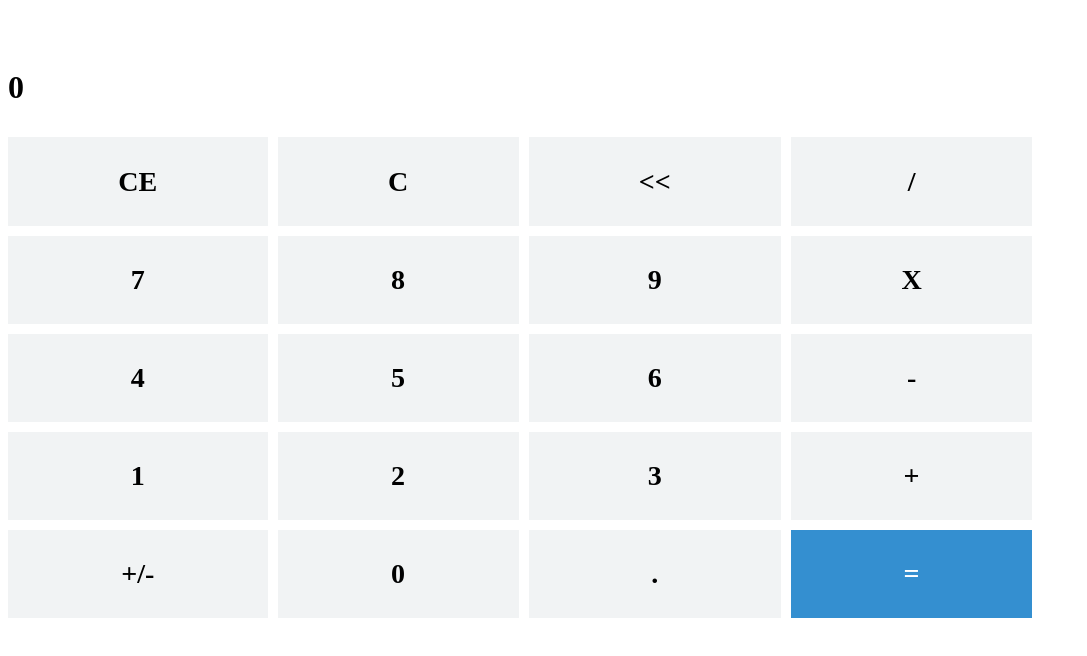
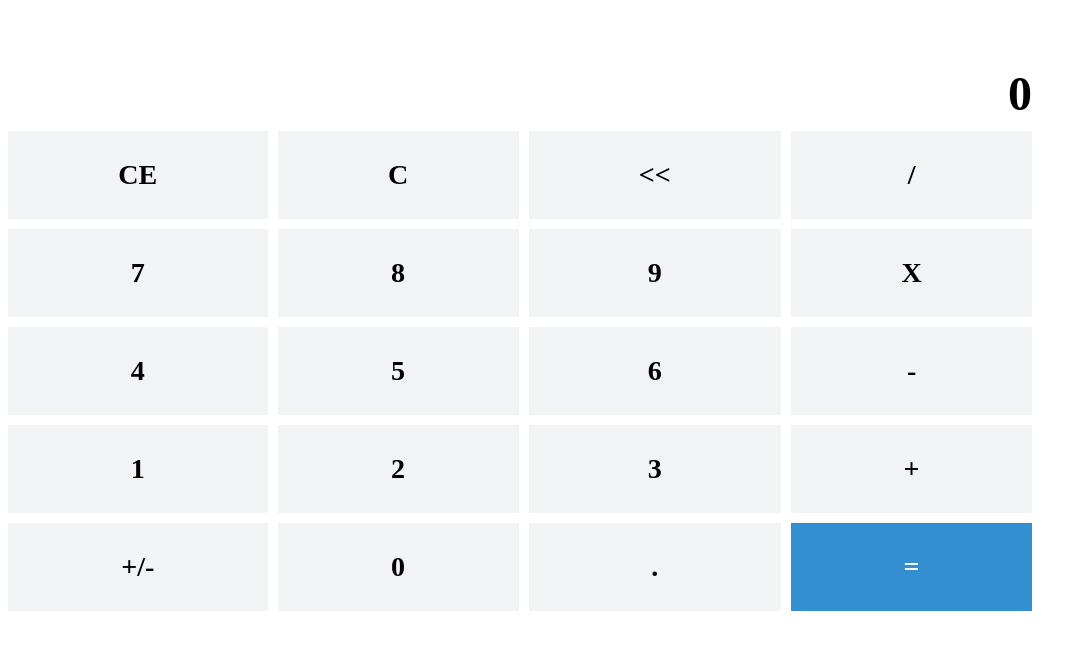
Before and after one commit to ivoka9/calculator, an Angular app: page /main in a window 1280 px wide. Shown: the top 656 px of the page, without its empty margins (0-1087 px from the left). Built offline with nearby package versions, Linux system fonts and the light colour scheme.

Commit message:
[Fix] Text Size

```diff
--- a/src/app/components/screen/screen.component.html
+++ b/src/app/components/screen/screen.component.html
@@ -4,7 +4,7 @@
   <div class="value-screen">
     <app-display></app-display>
 
-    <h1>{{ currentValue }}</h1>
+    <h1 class="main-text">{{ currentValue }}</h1>
   </div>
   <div *ngFor="let button of buttons">
     <app-button
--- a/src/app/components/screen/screen.component.scss
+++ b/src/app/components/screen/screen.component.scss
@@ -2,6 +2,15 @@
     justify-content: center;
     align-items: center;
 }
+
+.main-text{
+    margin-block-end: 0;
+    font-size: 3em;
+    text-align: right;
+    margin-block-start: 0;
+
+}
+
 .grid{
     display: grid;
     grid-template-columns: auto auto auto auto;
```
